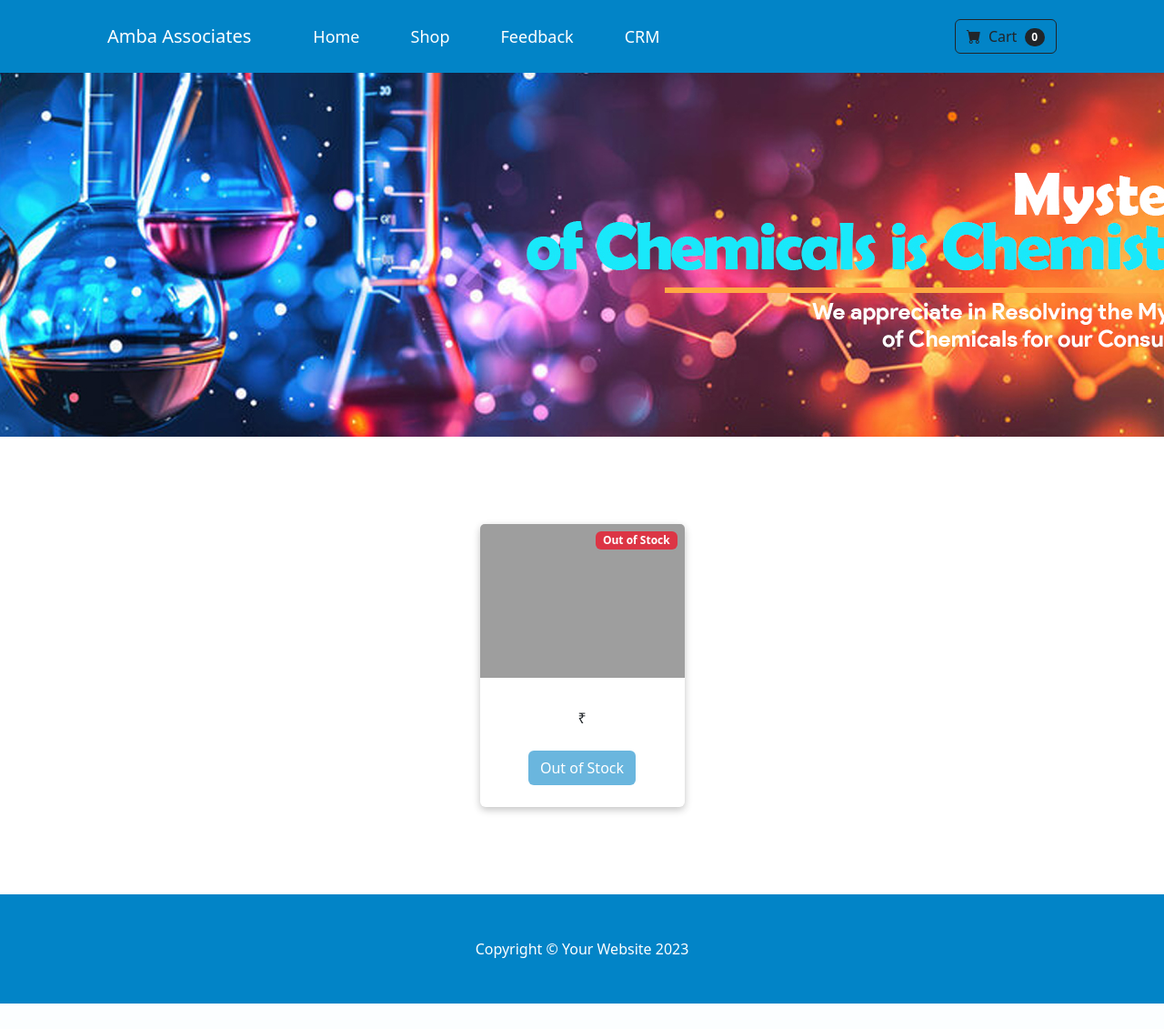
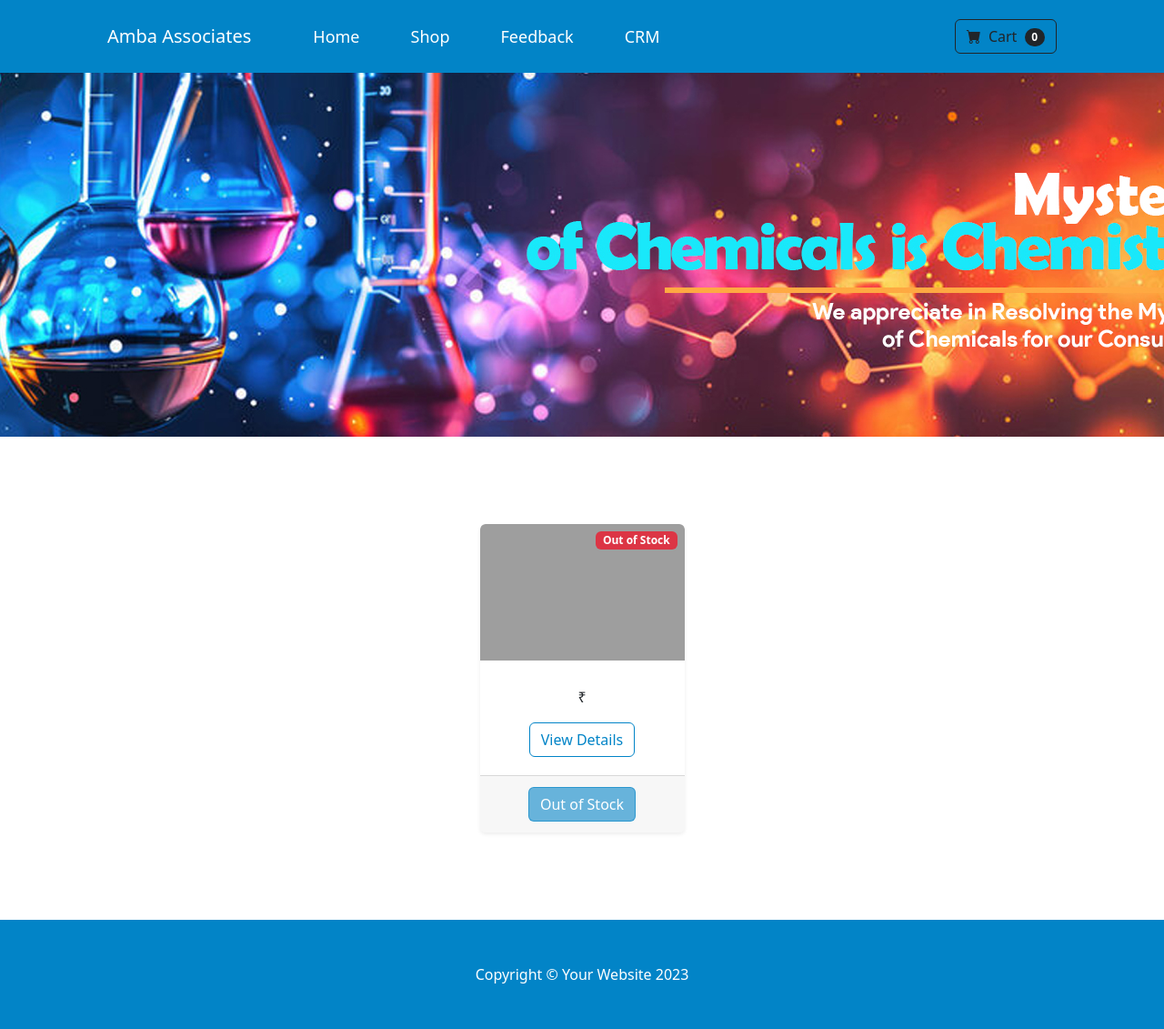
Before and after one commit to Tejask001/amba_associates, a PHP site: page /shop.php in a window 1280 px wide. Shown: the whole page at 91% size. Before the commit the page ends 1103 px from the top, so only its background shows below. Run offline with PHP 8.4, Linux system fonts and the light colour scheme; data that the repository does not hold is empty; grey boxes are pictures that could not be loaded.

Commit message:
css changes of footer and shopping card

```diff
--- a/cart.php
+++ b/cart.php
@@ -35,7 +35,7 @@
                     <li class="nav-item"><a class="nav-link" aria-current="page" href="./index.html">Home</a>
                     </li>
                     <li class="nav-item"><a class="nav-link" href="./shop.php">Shop</a></li>
-                    <li class="nav-item"><a class="nav-link" href="./feedback.html">Feedback</a></li>
+                    <li class="nav-item"><a class="nav-link" href="./feedback.php">Feedback</a></li>
                     <li class="nav-item"><a class="nav-link" href="./CRM/index.php">CRM</a></li>
                 </ul>
                 <form class="d-flex" action="cart.php"> <!-- Link Cart button to cart.php -->
@@ -81,7 +81,9 @@
     </section>
 
     <!-- Footer-->
-    <footer class="py-5 nav-custom-color">
+    <footer class="py-5 nav-custom-color" style="position: absolute;
+    bottom: 0;
+    width: 100%;">
         <div class="container">
             <p class="m-0 text-center text-white">Copyright © Your Website 2023</p>
         </div>
--- a/item.php
+++ b/item.php
@@ -89,7 +89,9 @@
     </section>
 
     <!-- Footer-->
-    <footer class="py-5 nav-custom-color">
+    <footer class="py-5 nav-custom-color" style="position: absolute;
+    bottom: 0;
+    width: 100%;">
         <div class="container">
             <p class="m-0 text-center text-white">Copyright © Your Website 2023</p>
         </div>
--- a/shop.php
+++ b/shop.php
@@ -1,7 +1,6 @@
 <?php
-include 'get_products.php'; // Include the PHP file to fetch products
-// $products_data = json_decode(json_encode($products), true); // Remove or comment out this line!
-$products_data = $products; // Simply assign the $products array directly
+include 'get_products.php';
+$products_data = $products;
 ?>
 <!DOCTYPE html>
 <html lang="en">
@@ -11,58 +10,151 @@
     <meta name="viewport" content="width=device-width, initial-scale=1, shrink-to-fit=no" />
     <meta name="description" content="" />
     <meta name="author" content="" />
-    <title>Shop Homepage - Start Bootstrap Template</title>
-    <!-- Favicon-->
+    <title>Shop Homepage</title>
     <link rel="icon" type="image/x-icon" href="assets/favicon.ico" />
-    <!-- Bootstrap icons-->
     <link href="https://cdn.jsdelivr.net/npm/bootstrap-icons@1.5.0/font/bootstrap-icons.css" rel="stylesheet" />
-    <!-- Core theme CSS (includes Bootstrap)-->
     <link href="css/styles.css" rel="stylesheet" />
     <style>
+        /* --- Custom Styles --- */
+        :root {
+            --primary-color: #0284c7;
+            /* Define primary color as a CSS variable */
+        }
+
         a.item {
             text-decoration: none;
             color: inherit;
-            /* Optional: Ensures link inherits the text color */
         }
 
-        .add-to-cart-btn {
-            border: 1px solid #0284c7;
-            background-color: #0284c7;
-            color: white;
+        .btn-primary {
+            /* Use Bootstrap's btn-primary class */
+            background-color: var(--primary-color);
+            border-color: var(--primary-color);
         }
 
-        .add-to-cart-btn:hover {
-            border: 1px solid #026cc7;
+        .btn-primary:hover {
             background-color: #026cc7;
+            /* Darker shade on hover */
+            border-color: #026cc7;
+        }
+
+        .btn-outline-primary {
+            /* Outline variant */
+            color: var(--primary-color);
+            border-color: var(--primary-color);
+        }
+
+        .btn-outline-primary:hover {
+            background-color: var(--primary-color);
             color: white;
+            border-color: #0284c7;
         }
 
         .disabled-btn {
             background-color: #0284c796;
             color: white;
             cursor: not-allowed;
+            border-color: #0284c796;
+            /* Add border color for consistency */
         }
 
         .disabled-btn:hover {
+            /* Consistent hover, even if disabled */
             background-color: #0284c796;
+            border-color: #0284c796;
             color: white;
             cursor: not-allowed;
+        }
+
+        .card {
+            box-shadow: 0 0.125rem 0.25rem rgba(0, 0, 0, 0.075);
+            /* Subtle shadow */
+            transition: transform 0.2s ease-in-out;
+            /* Smooth transform on hover */
+            border: none;
+            /* Remove default border */
+            overflow: hidden;
+            /* Hide overflowing content */
+        }
+
+        .card:hover {
+            transform: translateY(-5px);
+            /* Lift card slightly on hover */
+            box-shadow: 0 0.5rem 1rem rgba(0, 0, 0, 0.15);
+            /* Stronger shadow on hover */
+        }
+
+        .card-img-top {
+            transition: transform 0.3s ease-in-out;
+            width: 100%;
+            /* Ensure image takes full width */
+            height: 150px;
+            /* Fixed height for consistent image size.  Important! */
+            object-fit: cover;
+            /* Cover the area, maintaining aspect ratio. */
+        }
+
+        .card:hover .card-img-top {
+            transform: scale(1.1);
+            /* Slightly zoom image on hover */
+        }
+
+        .card-body {
+            padding: 1.25rem;
+            display: flex;
+            flex-direction: column;
+            justify-content: space-between;
+        }
+
+        .card-title {
+            font-size: 1.25rem;
+            /* Larger title */
+            font-weight: bold;
+            /* Bold title */
+            margin-bottom: 0.5rem;
+            /* Space below title */
+            overflow: hidden;
+            /* Hide overflowing text */
+            text-overflow: ellipsis;
+            /* Add ellipsis for long titles */
+            display: -webkit-box;
+            -webkit-line-clamp: 2;
+            /* Limit to 2 lines */
+            -webkit-box-orient: vertical;
+        }
+
+        .card-text {
+            margin-bottom: 1rem;
+            font-size: 1rem;
+        }
+
+
+        .card-footer {
+            padding: 0.75rem 1.25rem;
+            background-color: rgba(0, 0, 0, 0.03);
+            /* Very light background */
+            border-top: 1px solid rgba(0, 0, 0, 0.125);
+            /* Subtle border */
+        }
+
+        .view-details-link {
+            margin-top: auto;
+            /* Push to the bottom */
+            text-align: center;
+            /* Center the link */
         }
     </style>
 </head>
 
 <body>
-    <!-- Navigation-->
+    <!-- Navigation (Same as before) -->
     <nav class="navbar navbar-expand-lg navbar-light nav-custom-color">
         <div class="container px-4 px-lg-5">
             <a class="navbar-brand" href="./index.html">Amba Associates</a>
-            <button class="navbar-toggler" type="button" data-bs-toggle="collapse"
-                data-bs-target="#navbarSupportedContent" aria-controls="navbarSupportedContent" aria-expanded="false"
-                aria-label="Toggle navigation"><span class="navbar-toggler-icon"></span></button>
+            <button class="navbar-toggler" type="button" data-bs-toggle="collapse" data-bs-target="#navbarSupportedContent" aria-controls="navbarSupportedContent" aria-expanded="false" aria-label="Toggle navigation"><span class="navbar-toggler-icon"></span></button>
             <div class="collapse navbar-collapse" id="navbarSupportedContent">
                 <ul class="navbar-nav me-auto mb-2 mb-lg-0 ms-lg-4">
-                    <li class="nav-item"><a class="nav-link" aria-current="page" href="./index.html">Home</a>
-                    </li>
+                    <li class="nav-item"><a class="nav-link" aria-current="page" href="./index.html">Home</a></li>
                     <li class="nav-item"><a class="nav-link active " href="./shop.php">Shop</a></li>
                     <li class="nav-item"><a class="nav-link" href="./feedback.php">Feedback</a></li>
                     <li class="nav-item"><a class="nav-link" href="./CRM/index.php">CRM</a></li>
@@ -78,67 +170,69 @@
         </div>
     </nav>
 
-    <!-- Header-->
+    <!-- Header (Same as before) -->
     <header>
         <div style="width: 100%; height: 400px; background-image: url('./assets/Mystery-Chemical.jpg');">
         </div>
     </header>
-    <!-- Section-->
+
+    <!-- Section -->
     <section class="py-5">
         <div class="container px-4 px-lg-5 mt-5">
             <div class="row gx-4 gx-lg-5 row-cols-2 row-cols-md-3 row-cols-xl-4 justify-content-center">
-                <?php
-                foreach ($products_data as $product) {
-                    // Assuming you have 'stock_quantity' column in your products table
-                    $out_of_stock = ($product['stock_quantity'] == 0);
-                ?>
+                <?php foreach ($products_data as $product): ?>
+                    <?php $out_of_stock = ($product['stock_quantity'] == 0); ?>
                     <div class="col mb-5">
-                        <a class="item" href="item.php?batch_code=<?php echo $product['batch_code']; ?>">
                         <div class="card h-100">
-                                <!-- Product image-->
-                                <img class="card-img-top" src="assets/img/<?php echo $product['image']; ?>"
-                                    alt="<?php echo $product['general_name']; ?>" />
-                                <!-- Product details-->
-                                <div class="card-body p-4">
+                            <!-- Image -->
+                            <img class="card-img-top" src="assets/img/<?php echo $product['image']; ?>" alt="<?php echo $product['general_name']; ?>" />
+
+                            <!-- Card Body -->
+                            <div class="card-body">
                                 <div class="text-center">
-                                        <!-- Product name-->
-                                        <h5 class="fw-bolder">
-                                            <?php echo $product['general_name']; ?>
-                                        </h5>
-                                        <!-- Product price-->
-                                        ₹
-                                        <?php echo $product['sp']; ?>
+                                    <!-- Product Name -->
+                                    <h5 class="card-title"><?php echo $product['general_name']; ?></h5>
+                                    <p class="card-text">₹ <?php echo $product['sp']; ?></p>
+                                    <!-- View Details Link -->
+                                    <div class="view-details-link">
+                                        <a href="item.php?batch_code=<?php echo $product['batch_code']; ?>" class="btn btn-outline-primary">View Details</a>
                                     </div>
                                 </div>
-                                <!-- Product actions-->
-                                <div class="card-footer p-4 pt-0 border-top-0 bg-transparent">
+                            </div>
+
+                            <!-- Card Footer -->
+                            <div class="card-footer">
                                 <div class="text-center">
                                     <?php if ($out_of_stock): ?>
-                                            <div class="badge bg-danger text-white position-absolute"
-                                                style="top: 0.5rem; right: 0.5rem">Out of Stock</div>
-                                            <a class="btn mt-auto disabled-btn" href="#">Out of Stock</a>
+                                        <div class="badge bg-danger text-white position-absolute" style="top: 0.5rem; right: 0.5rem;">Out of Stock</div>
+                                        <a class="btn disabled-btn" href="#">Out of Stock</a>
                                     <?php else: ?>
-                                            <button class="btn add-to-cart-btn mt-auto" onclick="addToCart('<?php echo $product['batch_code']; ?>')">Add to Cart</button>
+                                        <button class="btn btn-primary" onclick="addToCart('<?php echo $product['batch_code']; ?>'); return false;">Add to Cart</button>
                                     <?php endif; ?>
                                 </div>
                             </div>
                         </div>
-                        </a>
                     </div>
-                <?php } ?>
+                <?php endforeach; ?>
             </div>
         </div>
     </section>
-    <!-- Footer-->
+
+    <!-- Footer (Same as before) -->
     <footer class="py-5 nav-custom-color">
         <div class="container">
             <p class="m-0 text-center text-white">Copyright © Your Website 2023</p>
         </div>
     </footer>
-    <!-- Bootstrap core JS-->
+
+    <!-- Bootstrap core JS and your custom script (Same as before) -->
     <script src="https://cdn.jsdelivr.net/npm/bootstrap@5.2.3/dist/js/bootstrap.bundle.min.js"></script>
-    <!-- Core theme JS-->
     <script src="js/scripts.js"></script>
+    <script>
+        document.addEventListener('DOMContentLoaded', function() {
+            updateCartBadge();
+        });
+    </script>
 </body>
 
 </html>
```
Lines whose indentation alone changed are shown as unchanged.
